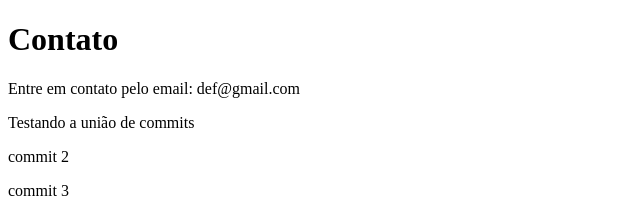
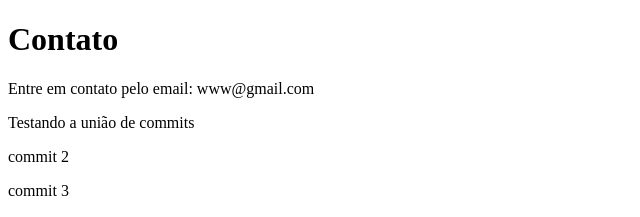
Before and after one commit to Brugarassis/Novo_rep, a plain HTML site: page contato.html in a window 1280 px wide. Shown: the top 217 px of the page, 0-640 px from the left. Drawn offline with Linux system fonts and the light colour scheme.

Commit message:
mudando email

```diff
--- a/contato.html
+++ b/contato.html
@@ -7,7 +7,7 @@
 </head>
 <body>
     <h1>Contato</h1>
-    <p>Entre em contato pelo email: def@gmail.com</p>
+    <p>Entre em contato pelo email: www@gmail.com</p>
     <p>Testando a união de commits</p>
     <p>commit 2</p>
     <p>commit 3</p>
```
